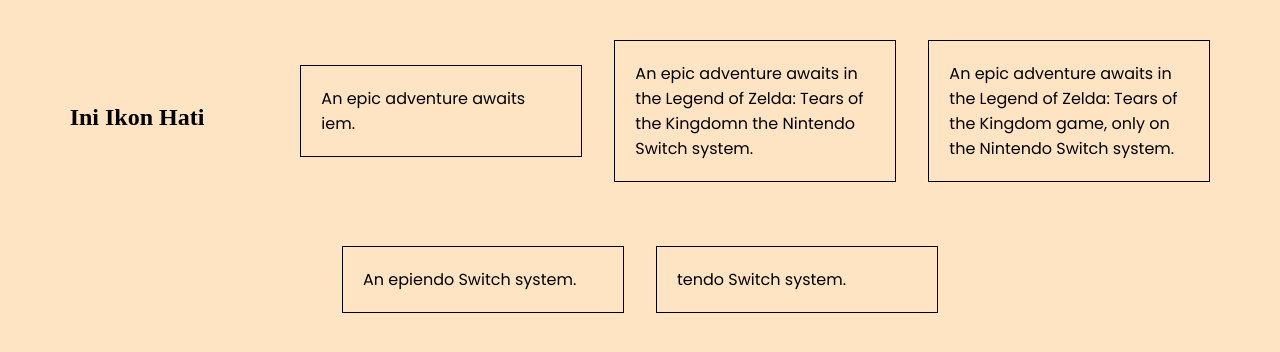
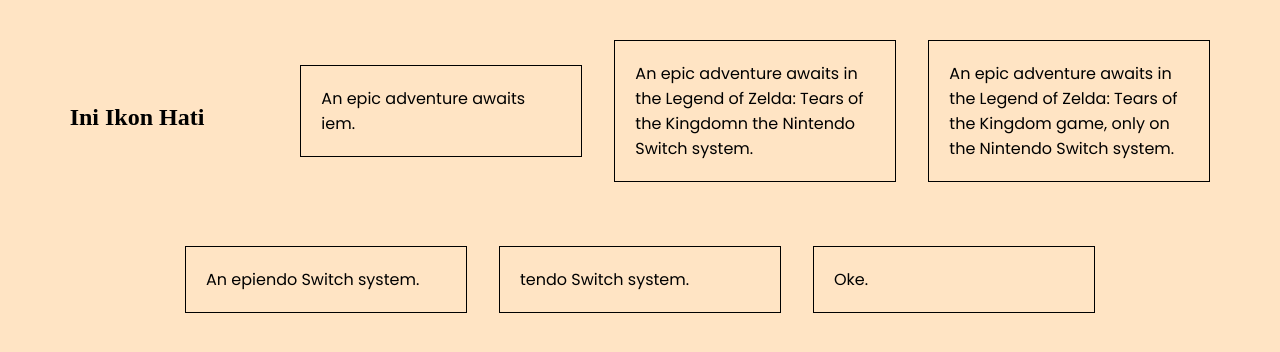
Before and after one commit to GabrielRio20/Praktikum-Web, a plain HTML site: page index.html in a window 1280 px wide. Drawn offline with Linux system fonts and the light colour scheme; a web font is replaced by a local one.

Commit message:
nambahin oke

```diff
--- a/index.html
+++ b/index.html
@@ -30,6 +30,7 @@
         Kingdom game, only on the Nintendo Switch system.</p>
     <p >An epiendo Switch system.</p>
     <p >tendo Switch system.</p>
+    <p >Oke.</p>
 
     <script src="https://kit.fontawesome.com/69cd5bad61.js" crossorigin="anonymous"></script>
 
```
